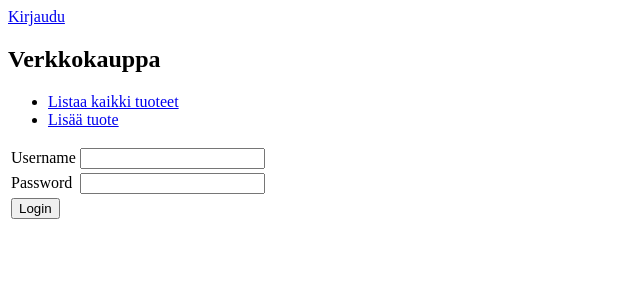
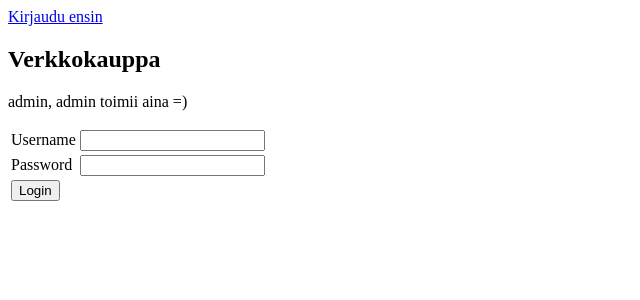
Before and after one commit to alemati/verkkokauppa, a Flask app: page /auth/login in a window 1280 px wide. Shown: the top 300 px of the page, without its empty margins (0-640 px from the left). Run offline with Flask 2, Linux system fonts and the light colour scheme.

Commit message:
pieni korjaus

```diff
--- a/application/templates/auth/loginform.html
+++ b/application/templates/auth/loginform.html
@@ -3,6 +3,7 @@
 {% block body %}
 {{ error }}
 <form method="POST" action="{{ url_for('auth_login') }}">
+      <p>admin, admin toimii aina =)</p>
   <table>
     <tr>
       <td>
--- a/application/templates/layout.html
+++ b/application/templates/layout.html
@@ -9,15 +9,16 @@
       {% if current_user.is_authenticated %}
         <p>
           Kirjautunut nimellä {{ current_user.name }}. <a href="{{ url_for('auth_logout') }}">Kirjaudu ulos</a>
+          <ul>
+            <li><a href="{{ url_for('product_index') }}">Listaa kaikki tuoteet</a></li>
+            <li><a href="{{ url_for('product_form') }}">Lisää tuote</a></li>
+          </ul>
         </p>
           {% else %}
-           <a href="{{ url_for('auth_login') }}">Kirjaudu</a>
+           <a href="{{ url_for('auth_login') }}">Kirjaudu ensin</a>
       {% endif %}
     <h2>Verkkokauppa</h2>
-    <ul>
-      <li><a href="{{ url_for('product_index') }}">Listaa kaikki tuoteet</a></li>
-      <li><a href="{{ url_for('product_form') }}">Lisää tuote</a></li>
-    </ul>
+
 
     {% block body %}
     <p>
```
Also changed, not shown: 1 other file.
